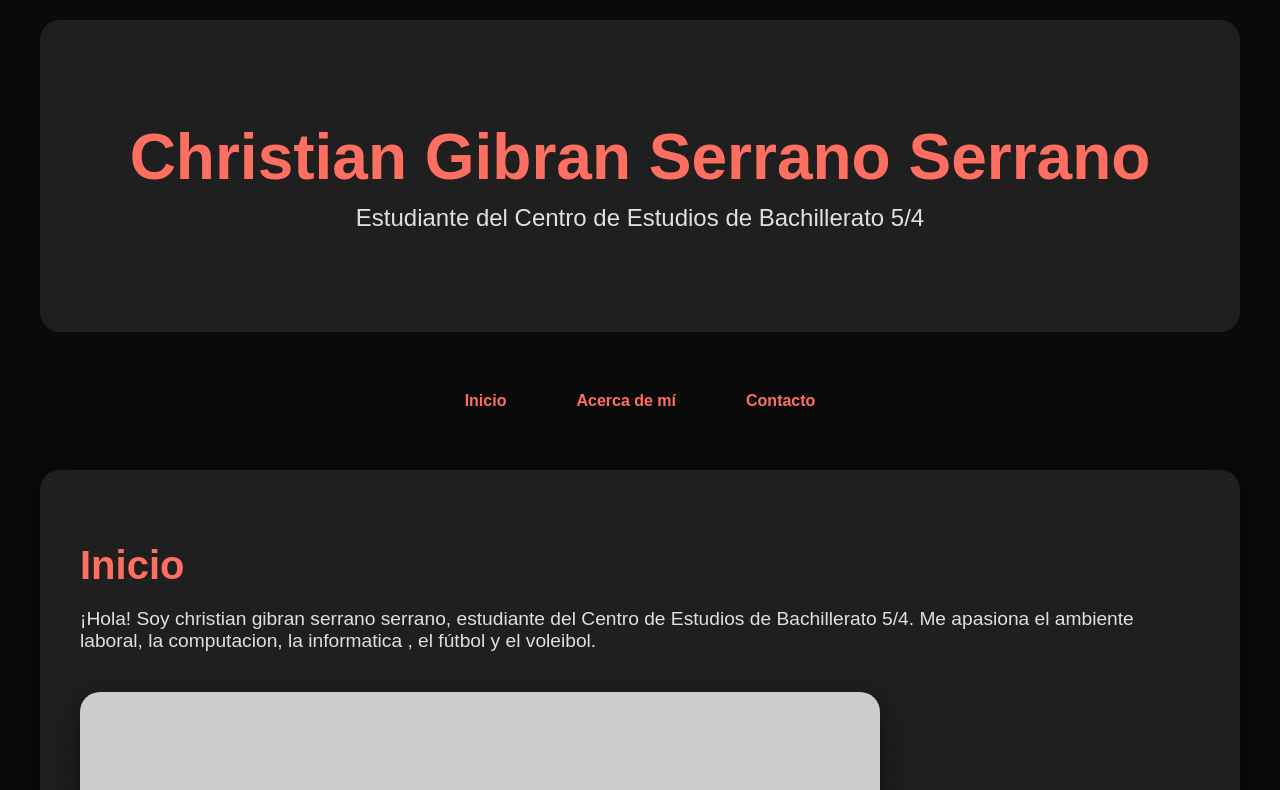
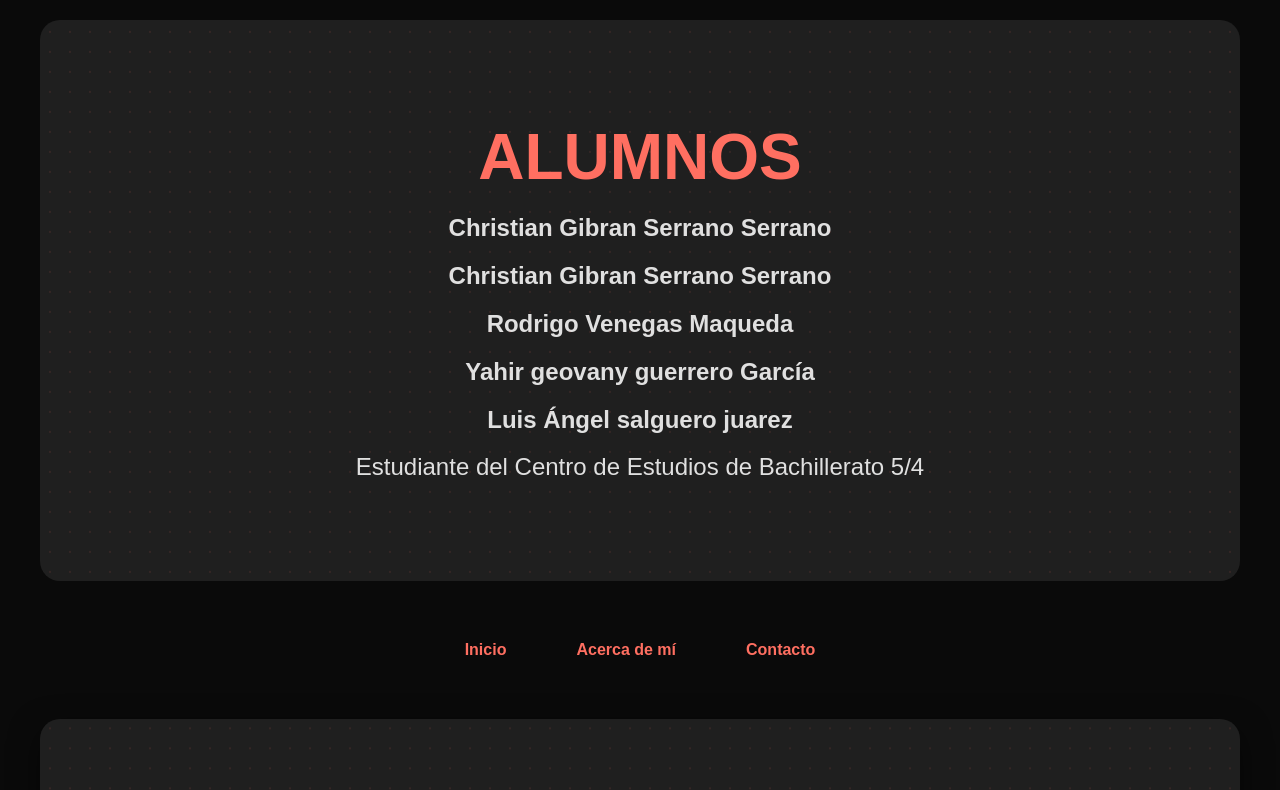
Before and after one commit to Chris-a11-dgb/Chris-a11-dgb.github.io, a plain HTML site: page index.html in a window 1280 px wide. Shown: the top 790 px of the page. Drawn offline with Linux system fonts and the light colour scheme; placeholder pictures from the web are drawn by us.

Commit message:
Update index.html

```diff
--- a/index.html
+++ b/index.html
@@ -218,7 +218,12 @@
 
     <div class="container">
         <header>
-            <h1>Christian Gibran Serrano Serrano</h1>
+            <h1>ALUMNOS</h1>
+             <h2>Christian Gibran Serrano Serrano</h2>
+  <h2>Christian Gibran Serrano Serrano</h2>
+  <h2>Rodrigo Venegas Maqueda</h2>
+              <h2>Yahir geovany guerrero García</h2>
+            <h2>Luis Ángel salguero juarez</h2>
             <p>Estudiante del Centro de Estudios de Bachillerato 5/4</p>
         </header>
 
```
